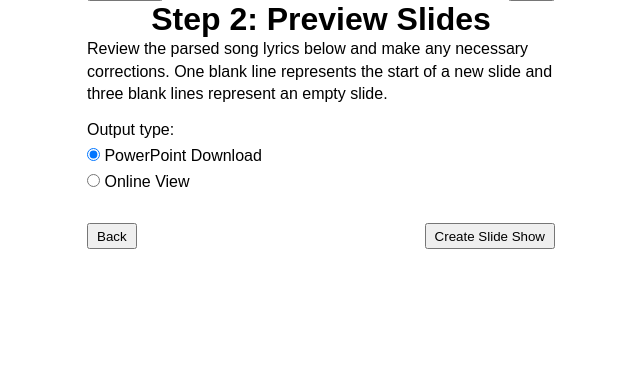
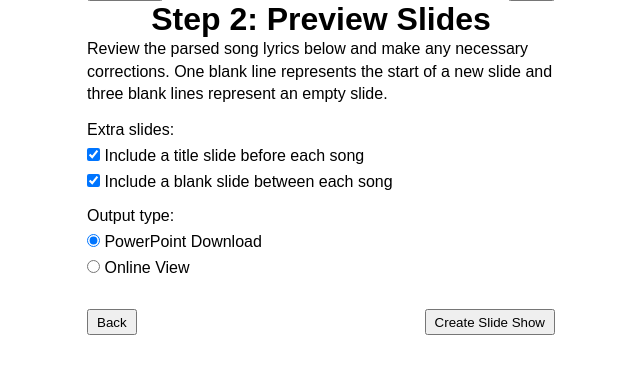
Before and after one commit to ashermorgan/Songs2Slides, a Flask app: template songs2slides/templates/create.html in a window 1280 px wide. Shown: the part 252-626 px from the top of the page, without its empty margins (319-959 px from the left). Run offline with Flask 3, Linux system fonts and the light colour scheme; the template is opened without the code that fills it, so the values that code supplies are empty.

Commit message:
Implement title slide and blank slide settings

```diff
--- a/songs2slides/routes.py
+++ b/songs2slides/routes.py
@@ -67,9 +67,12 @@ def get_lyrics():
 def create_slides():
     # Parse form data
     songs = parse_form(request.form)
+    title_slides = 'title-slides' in request.form
+    blank_slides = 'blank-slides' in request.form
 
     # Assemble slides
-    slides = core.assemble_slides(songs, lines_per_slide = None)
+    slides = core.assemble_slides(songs, lines_per_slide = None,
+        title_slides=title_slides, blank_slides=blank_slides)
 
     if (request.form.get('output-type') == 'pptx'):
         # Create and send powerpoint
--- a/songs2slides/static/create.css
+++ b/songs2slides/static/create.css
@@ -76,8 +76,9 @@ textarea {
 
 fieldset {
     border: none;
+    margin-top: 1rem;
 }
-fieldset label {
+label {
     display: block;
     margin-top: 0.5rem;
 }
--- a/songs2slides/templates/create.html
+++ b/songs2slides/templates/create.html
@@ -144,6 +144,18 @@
         {% endfor %}
     </div>
 
+    <div>
+        <fieldset>
+            <legend>Extra slides:</legend>
+            <label>
+                <input type="checkbox" name="title-slides" checked/>
+                Include a title slide before each song
+            </label>
+            <label>
+                <input type="checkbox" name="blank-slides" checked/>
+                Include a blank slide between each song
+            </label>
+        </fieldset>
         <fieldset>
             <legend>Output type:</legend>
             <label>
@@ -155,6 +167,7 @@
                 Online View
             </label>
         </fieldset>
+    </div>
 
     <div id="actions">
         <input onclick="back()" type="button" value="Back"/>
```
Also changed, not shown: tests/test_routes.py (+78 -2 lines). Lines whose indentation alone changed are shown as unchanged.
